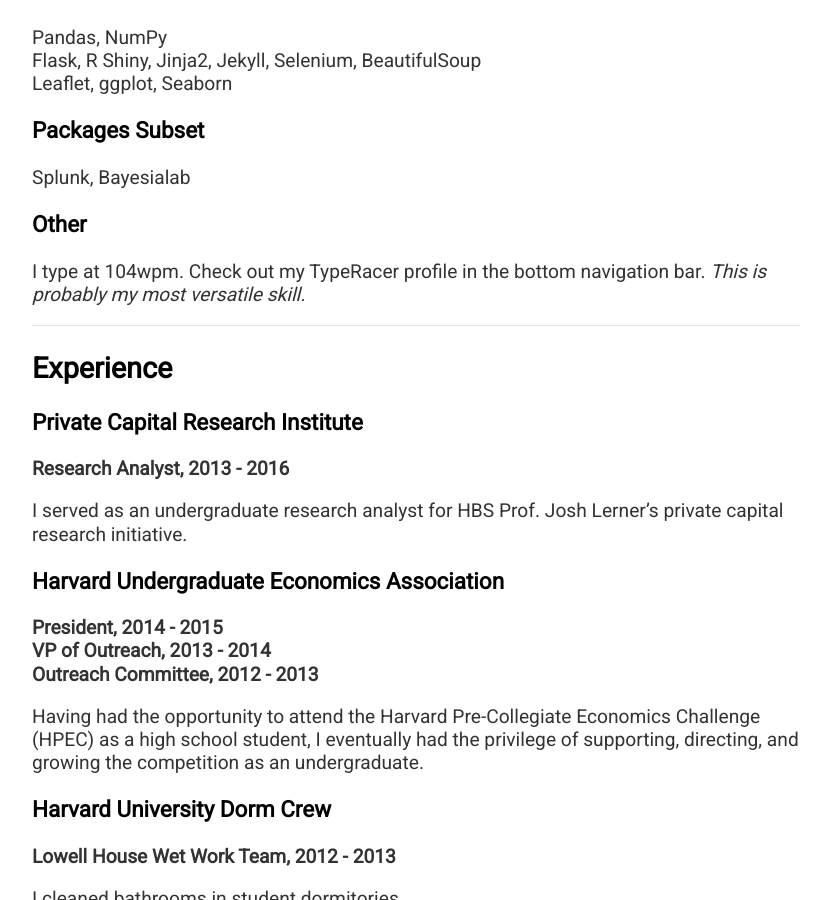
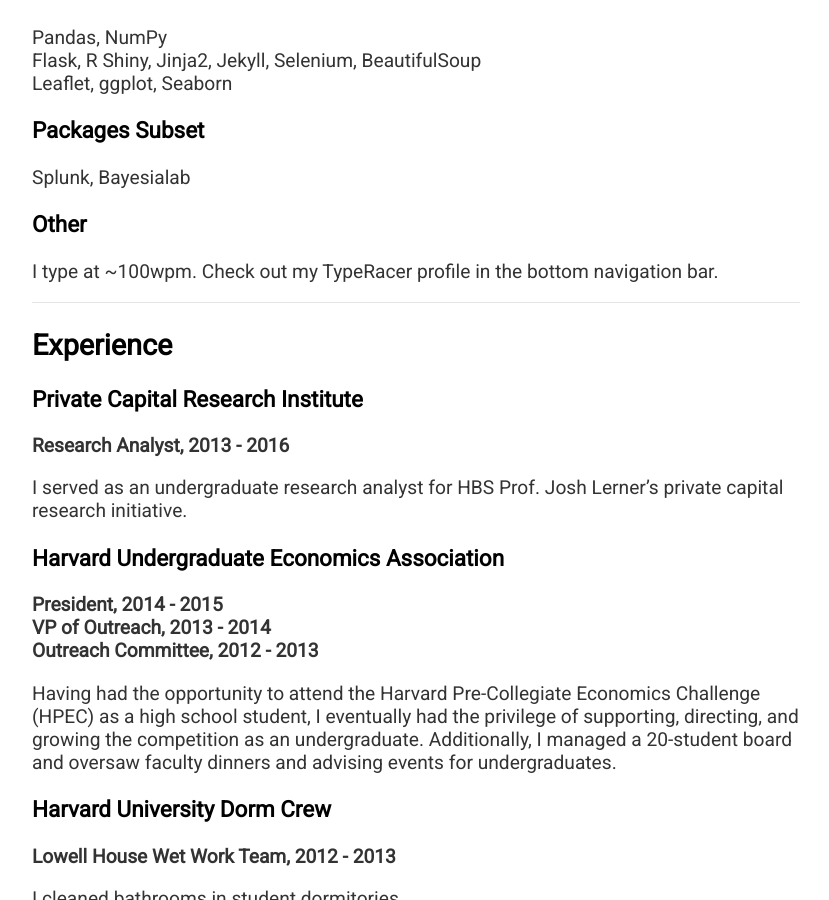
Before and after one commit to geordgez/geordgez.github.io, a Jekyll site: the page built from specs/index.md, in a window 1280 px wide and 900 px high, scrolled down 1476 px. Shown: the whole window, without its empty margins (224-1053 px from the left). Built offline with Jekyll 4.4.1, drawn with Linux system fonts in a browser that asks for light colours.

Commit message:
Updated specs page
- Typeracer + HUEA

```diff
--- a/specs/index.md
+++ b/specs/index.md
@@ -72,8 +72,7 @@
 Splunk, Bayesialab
 
 ### Other
-I type at 104wpm. Check out my TypeRacer profile in the bottom navigation bar.
-*This is probably my most versatile skill.*
+I type at ~100wpm. Check out my TypeRacer profile in the bottom navigation bar.
 
 ---
 
@@ -94,6 +93,8 @@
 Having had the opportunity to attend the Harvard Pre-Collegiate Economics
 Challenge (HPEC) as a high school student, I eventually had the privilege of
 supporting, directing, and growing the competition as an undergraduate.
+Additionally, I managed a 20-student board and oversaw faculty dinners and
+advising events for undergraduates.
 
 ### Harvard University Dorm Crew
 **Lowell House Wet Work Team, 2012 - 2013**
```
